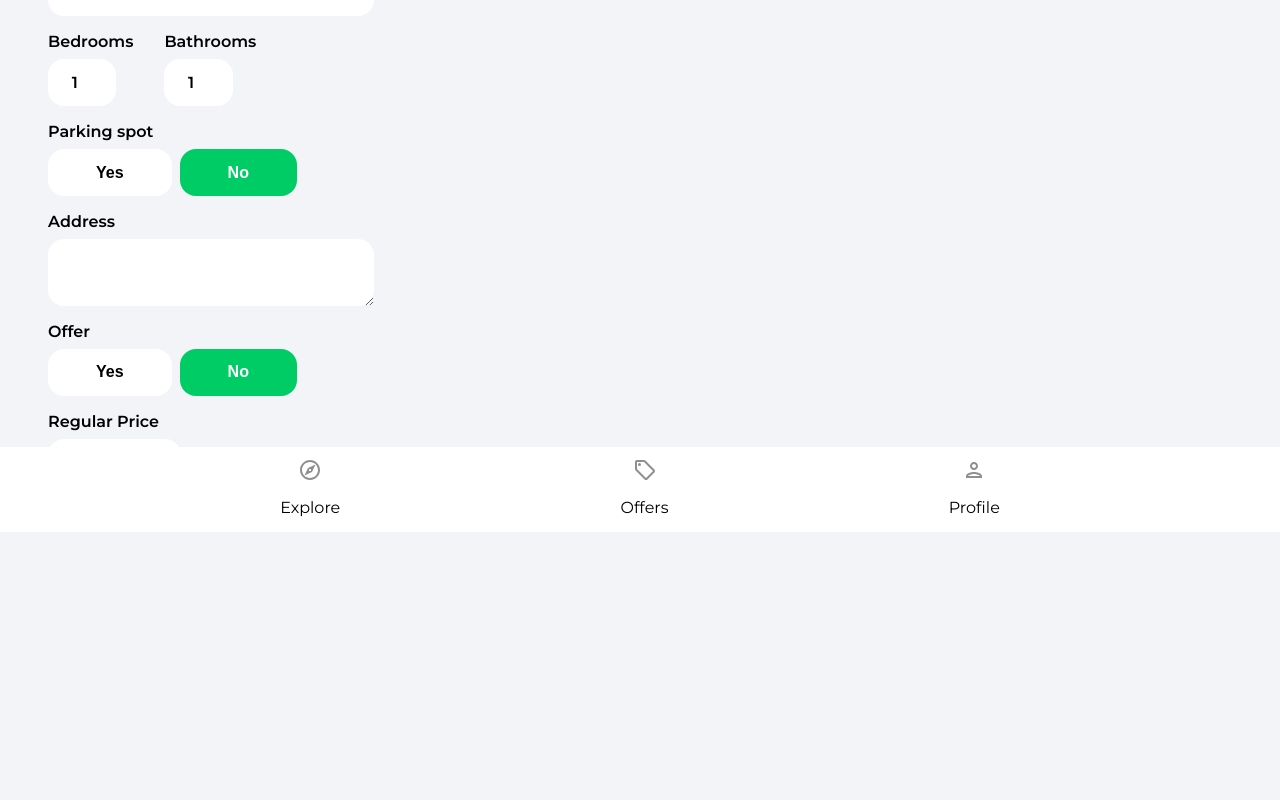
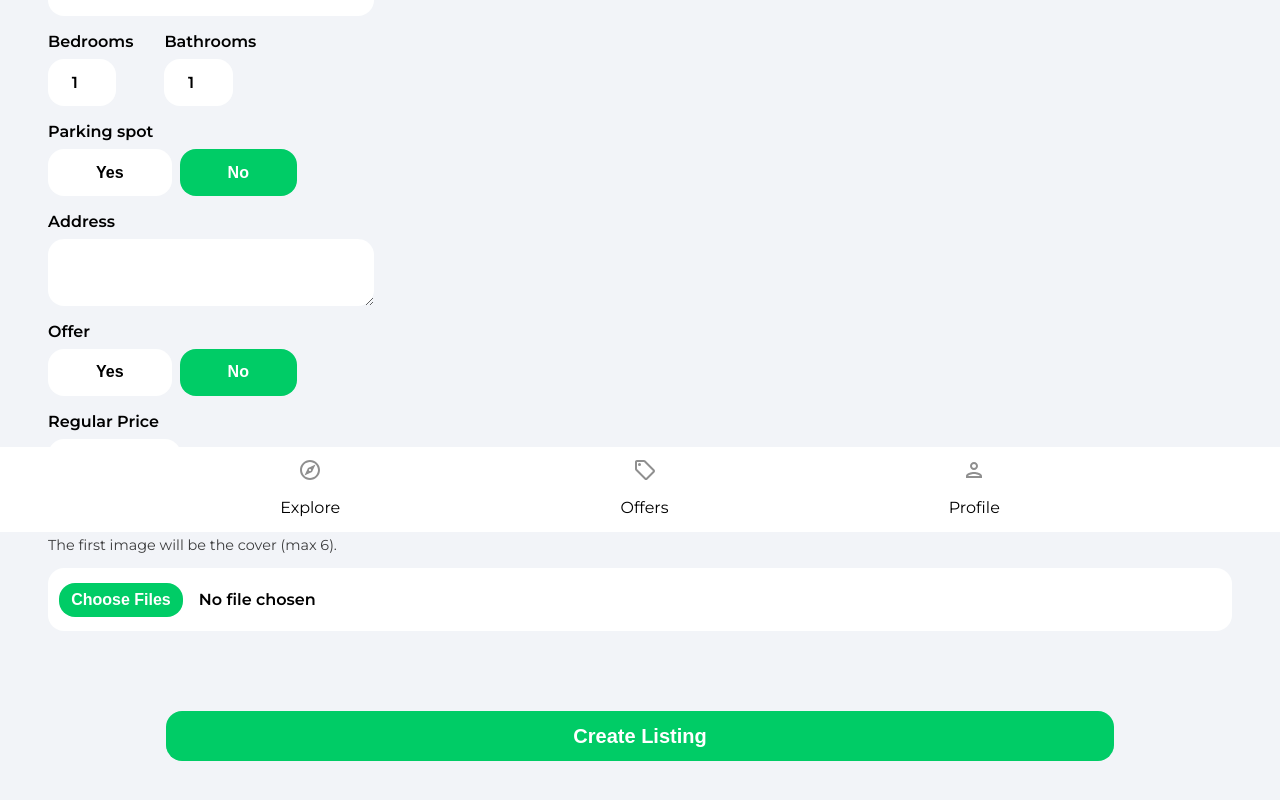
Before and after one commit to miquelespinosa2/house-marketplace, a React (Create React App) app: page /create-listing in a window 1280 px wide. Shown: the part 268-1068 px from the top of the page. Before the commit the page ends 914 px from the top, so only its background shows below. Built offline with nearby package versions, Linux system fonts and the light colour scheme; no server answers; sample sign-in values are in the browser's storage.

Commit message:
added button and image

```diff
--- a/src/pages/CreateListing.jsx
+++ b/src/pages/CreateListing.jsx
@@ -105,7 +105,6 @@ function CreateListing() {
           required
           />
           </label>
-        </form>
 
         <div className="formRooms flex">
           <div>
@@ -250,6 +249,24 @@ function CreateListing() {
             </>
           )}
 
+        <label className='formLabel'>Images</label>
+          <p className='imagesInfo'>
+            The first image will be the cover (max 6).
+          </p>
+          <input
+            className='formInputFile'
+            type='file'
+            id='images'
+            onChange={onMutate}
+            max='6'
+            accept='.jpg,.png,.jpeg'
+            multiple
+            required
+          />
+          <button type='submit' className='primaryButton createListingButton'>
+            Create Listing
+          </button>
+        </form>
       </main>
     </div>
   )
```
